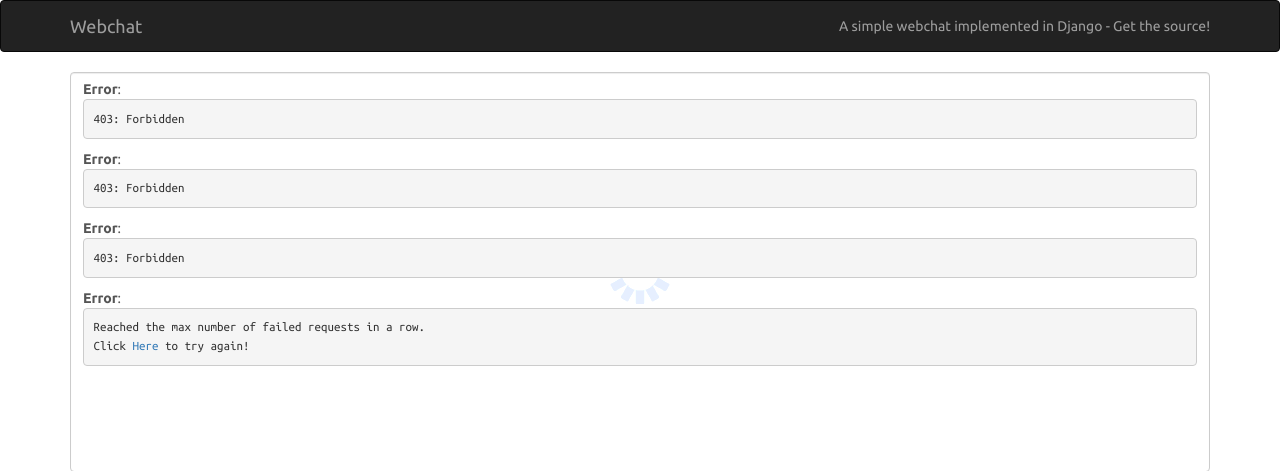
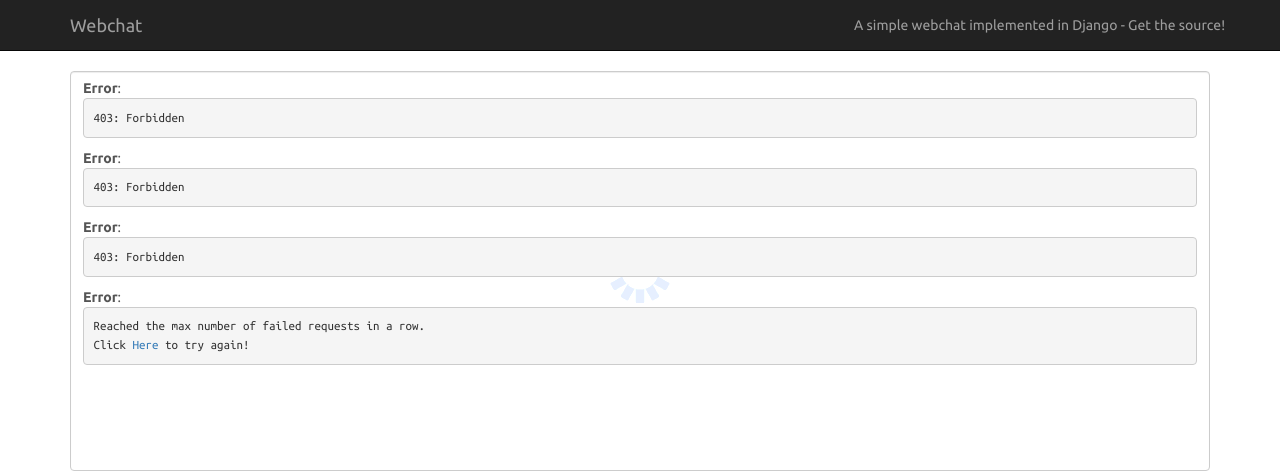
Before and after one commit to EdwinRosembert/shoping-card, a Django app: page / in a window 1280 px wide. Shown: the top 471 px of the page. Run offline with Django 3.2, Linux system fonts and the light colour scheme; some libraries are stand-ins or nearby versions.

Commit message:
added navbar-static-top to make it look prettier.

```diff
--- a/app/templates/index.html
+++ b/app/templates/index.html
@@ -12,7 +12,7 @@
 </head>
 <body>
   {% csrf_token %}
-  <nav class="navbar navbar-inverse" role="navigation">
+  <nav class="navbar navbar-inverse navbar-static-top" role="navigation">
     <div class="container">
       <div class="navbar-header">
         <span class="navbar-brand">Webchat</span>
```
